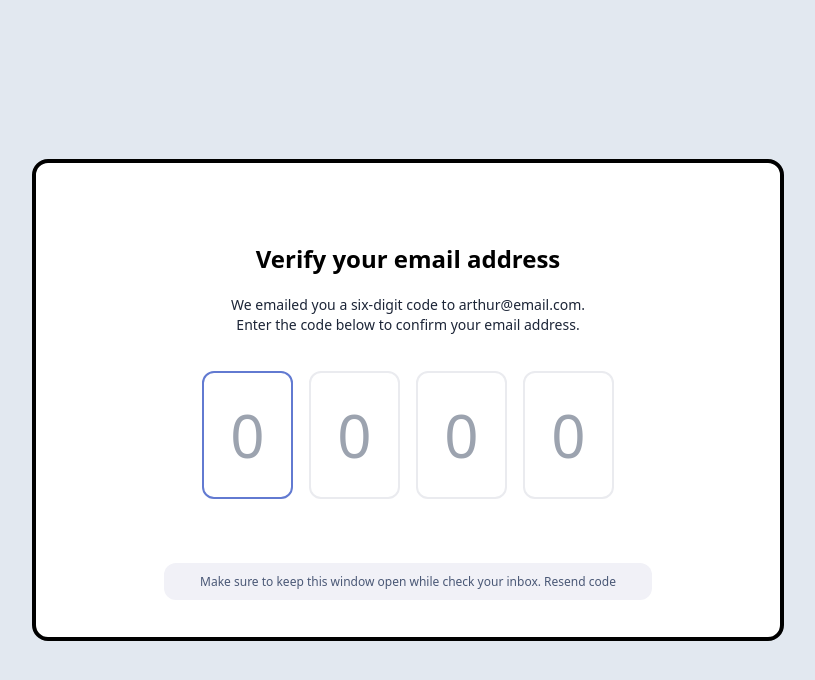
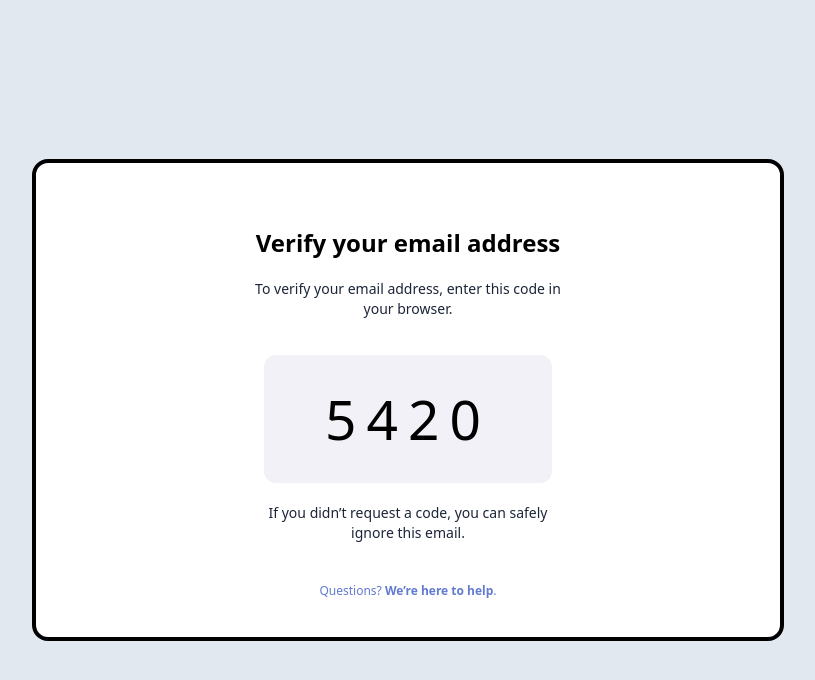
Before and after one commit to kientq111/react-ui-daily, a React (Vite) app: page / in a window 1280 px wide. Shown: the top 680 px of the page, without its empty margins (232-1047 px from the left). Built offline with nearby package versions, Linux system fonts and the light colour scheme.

Commit message:
cm received code screen

```diff
--- a/src/App.jsx
+++ b/src/App.jsx
@@ -1,7 +1,8 @@
 import { useState } from "react";
 // import Login from "@components/login
 // import LoginVerification from "@components/loginVerification";
-import VerifyEmail from "@/components/verifyEmail";
+// import VerifyEmail from "@/components/verifyEmail";
+import ReceivedCode from "./components/receivedCode";
 import "./App.css";
 
 function App() {
@@ -9,7 +10,7 @@ function App() {
 
   return (
     <div className="flex items-center justify-center h-screen bg-slate-200">
-      <VerifyEmail />
+      <ReceivedCode />
     </div>
   );
 }
--- /dev/null
+++ b/src/components/receivedCode/index.jsx
@@ -0,0 +1,25 @@
+const ReceivedCode = ({ code = "5420" }) => {
+  return (
+    <div className="w-[752px] h-[482px] border-[4px] border-black rounded-2xl pt-16 pl-32 pr-32 bg-white">
+      <h1 className="font-bold text-center text-2xl">
+        Verify your email address
+      </h1>
+      <h4 className="text-center text-sm text-[#1C2537] mt-5">
+        To verify your email address, enter this code in <br /> your browser.
+      </h4>
+      <div className="mt-9 flex text-center w-full justify-center item-center">
+        <h1 className=" w-72 h-32 rounded-xl bg-[#F1F1F7] text-[55px] color-[#1C2537] flex items-center justify-center tracking-[10px]">
+          {code}
+        </h1>
+      </div>
+      <h4 className="text-center text-sm text-[#1C2537] mt-5">
+        If you didn’t request a code, you can safely <br /> ignore this email.
+      </h4>
+      <h3 className="text-center text-xs text-[#627AD1] mt-10">
+        Questions? <b>We’re here to help</b>.
+      </h3>
+    </div>
+  );
+};
+
+export default ReceivedCode;
```
